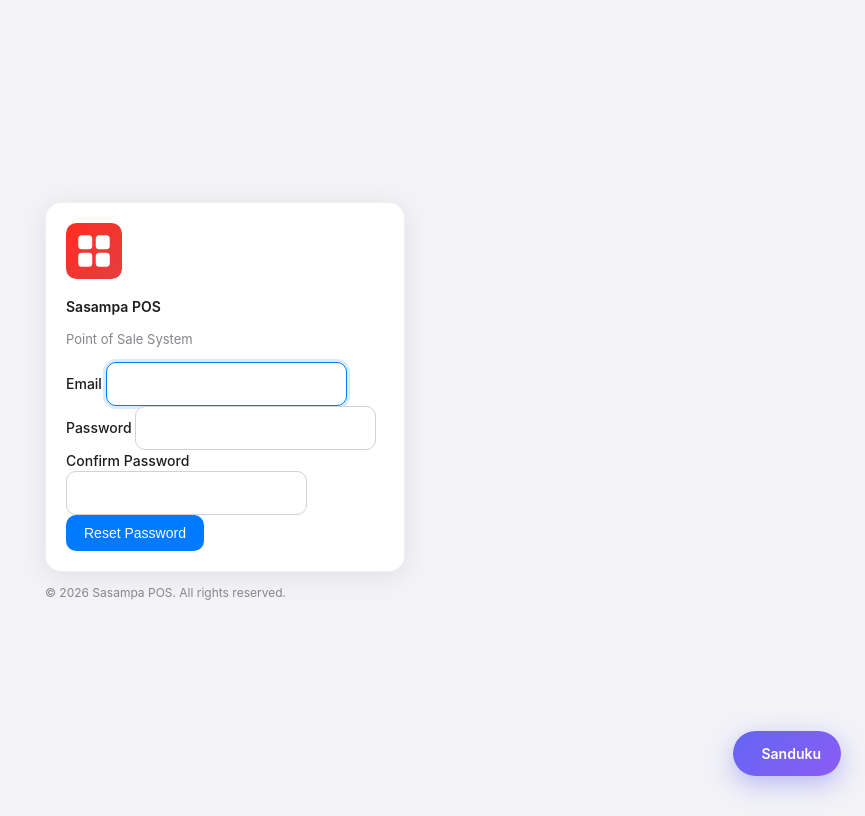
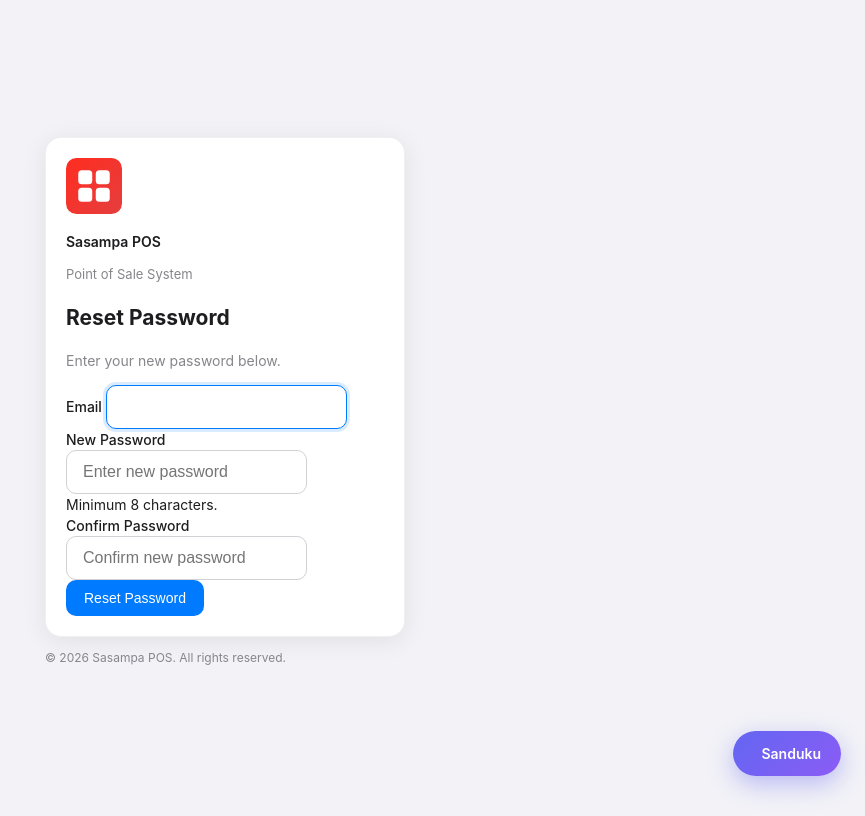
Before and after one commit to wibonela/sasampa, a Laravel app: page /reset-password/1 in a window 1280 px wide. Shown: the whole page, without its empty margins (415-1280 px from the left). Run offline with Laravel 12, Linux system fonts and the light colour scheme; style sheets or scripts are compiled from the project's sources; parts of the project's set-up code (start-up, migrations or seed data) failed here and were passed over.

Commit message:
Fix invitation & reset password links not working for logged-in users
- Move invitation routes outside guest middleware
- Move reset-password routes outside guest middleware
- Log out existing session when accessing invitation/reset pages
- Rewrite reset-password view with proper Bootstrap styling

```diff
--- a/app/Http/Controllers/Auth/NewPasswordController.php
+++ b/app/Http/Controllers/Auth/NewPasswordController.php
@@ -7,6 +7,7 @@ use App\Models\User;
 use Illuminate\Auth\Events\PasswordReset;
 use Illuminate\Http\RedirectResponse;
 use Illuminate\Http\Request;
+use Illuminate\Support\Facades\Auth;
 use Illuminate\Support\Facades\Hash;
 use Illuminate\Support\Facades\Password;
 use Illuminate\Support\Str;
@@ -20,6 +21,13 @@ class NewPasswordController extends Controller
      */
     public function create(Request $request): View
     {
+        // Log out any existing session so reset page is always accessible
+        if (Auth::check()) {
+            Auth::logout();
+            $request->session()->invalidate();
+            $request->session()->regenerateToken();
+        }
+
         return view('auth.reset-password', ['request' => $request]);
     }
 
--- a/resources/views/auth/reset-password.blade.php
+++ b/resources/views/auth/reset-password.blade.php
@@ -1,4 +1,9 @@
 <x-guest-layout>
+    <div class="text-center mb-4">
+        <h2 class="h4">Reset Password</h2>
+        <p class="text-secondary">Enter your new password below.</p>
+    </div>
+
     <form method="POST" action="{{ route('password.store') }}">
         @csrf
 
@@ -6,34 +11,40 @@
         <input type="hidden" name="token" value="{{ $request->route('token') }}">
 
         <!-- Email Address -->
-        <div>
-            <x-input-label for="email" :value="__('Email')" />
-            <x-text-input id="email" class="block mt-1 w-full" type="email" name="email" :value="old('email', $request->email)" required autofocus autocomplete="username" />
-            <x-input-error :messages="$errors->get('email')" class="mt-2" />
+        <div class="mb-3">
+            <label for="email" class="form-label">Email</label>
+            <input type="email" class="form-control @error('email') is-invalid @enderror"
+                   id="email" name="email" value="{{ old('email', $request->email) }}"
+                   required autofocus autocomplete="username">
+            @error('email')
+                <div class="invalid-feedback">{{ $message }}</div>
+            @enderror
         </div>
 
         <!-- Password -->
-        <div class="mt-4">
-            <x-input-label for="password" :value="__('Password')" />
-            <x-text-input id="password" class="block mt-1 w-full" type="password" name="password" required autocomplete="new-password" />
-            <x-input-error :messages="$errors->get('password')" class="mt-2" />
+        <div class="mb-3">
+            <label for="password" class="form-label">New Password</label>
+            <input type="password" class="form-control @error('password') is-invalid @enderror"
+                   id="password" name="password" required autocomplete="new-password"
+                   placeholder="Enter new password">
+            @error('password')
+                <div class="invalid-feedback">{{ $message }}</div>
+            @enderror
+            <div class="form-text">Minimum 8 characters.</div>
         </div>
 
         <!-- Confirm Password -->
-        <div class="mt-4">
-            <x-input-label for="password_confirmation" :value="__('Confirm Password')" />
-
-            <x-text-input id="password_confirmation" class="block mt-1 w-full"
-                                type="password"
-                                name="password_confirmation" required autocomplete="new-password" />
-
-            <x-input-error :messages="$errors->get('password_confirmation')" class="mt-2" />
+        <div class="mb-3">
+            <label for="password_confirmation" class="form-label">Confirm Password</label>
+            <input type="password" class="form-control"
+                   id="password_confirmation" name="password_confirmation" required
+                   autocomplete="new-password" placeholder="Confirm new password">
         </div>
 
-        <div class="flex items-center justify-end mt-4">
-            <x-primary-button>
-                {{ __('Reset Password') }}
-            </x-primary-button>
+        <div class="d-grid mt-4">
+            <button type="submit" class="btn btn-primary btn-lg">
+                <i class="bi bi-key me-2"></i>Reset Password
+            </button>
         </div>
     </form>
 </x-guest-layout>
--- a/routes/auth.php
+++ b/routes/auth.php
@@ -25,13 +25,14 @@ Route::middleware('guest')->group(function () {
 
     Route::post('forgot-password', [PasswordResetLinkController::class, 'store'])
         ->name('password.email');
+});
 
-    Route::get('reset-password/{token}', [NewPasswordController::class, 'create'])
-        ->name('password.reset');
+// Password reset - accessible even when logged in (admin may send reset link)
+Route::get('reset-password/{token}', [NewPasswordController::class, 'create'])
+    ->name('password.reset');
 
-    Route::post('reset-password', [NewPasswordController::class, 'store'])
-        ->name('password.store');
-});
+Route::post('reset-password', [NewPasswordController::class, 'store'])
+    ->name('password.store');
 
 // Email verification - no auth required (signed URL provides security)
 Route::get('verify-email/{id}/{hash}', SmartVerifyController::class)
--- a/routes/web.php
+++ b/routes/web.php
@@ -107,16 +107,16 @@ Route::prefix('docs')->name('docs.')->group(function () {
 // CSRF token refresh endpoint (prevents "page expired" on long forms)
 Route::get('/csrf-token', fn() => response()->json(['token' => csrf_token()]));
 
+// Staff invitation acceptance (no auth restriction - logged in users should also access)
+Route::get('/invitation/{token}', [InvitationController::class, 'show'])->name('invitation.show');
+Route::post('/invitation/{token}', [InvitationController::class, 'accept'])->name('invitation.accept');
+
 // Onboarding - Step 1 (guests only)
 Route::middleware('guest')->group(function () {
     Route::get('/register', [OnboardingController::class, 'showStep1'])->name('onboarding.step1');
     Route::post('/register', [OnboardingController::class, 'processStep1']);
     // Keep alias for old route
     Route::get('/onboarding', fn() => redirect()->route('onboarding.step1'))->name('company.register');
-
-    // Staff invitation acceptance
-    Route::get('/invitation/{token}', [InvitationController::class, 'show'])->name('invitation.show');
-    Route::post('/invitation/{token}', [InvitationController::class, 'accept'])->name('invitation.accept');
 
     // PIN Login
     Route::get('/pin-login', [PinLoginController::class, 'showForm'])->name('pos.pin-login');
```
Also changed, not shown: app/Http/Controllers/Auth/InvitationController.php (+7 -0 lines).
